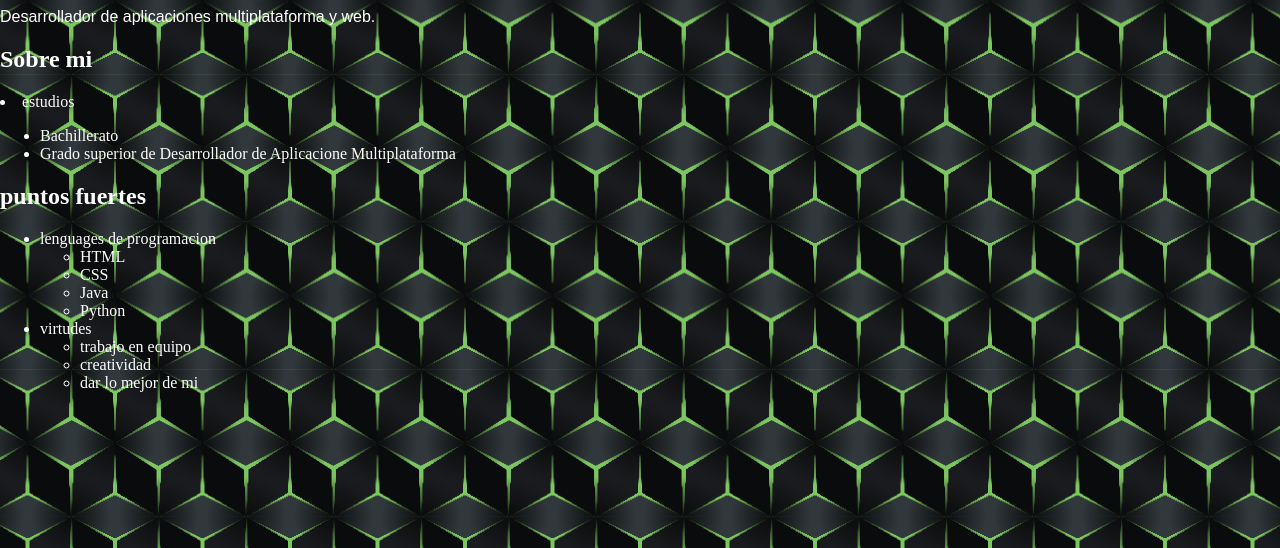
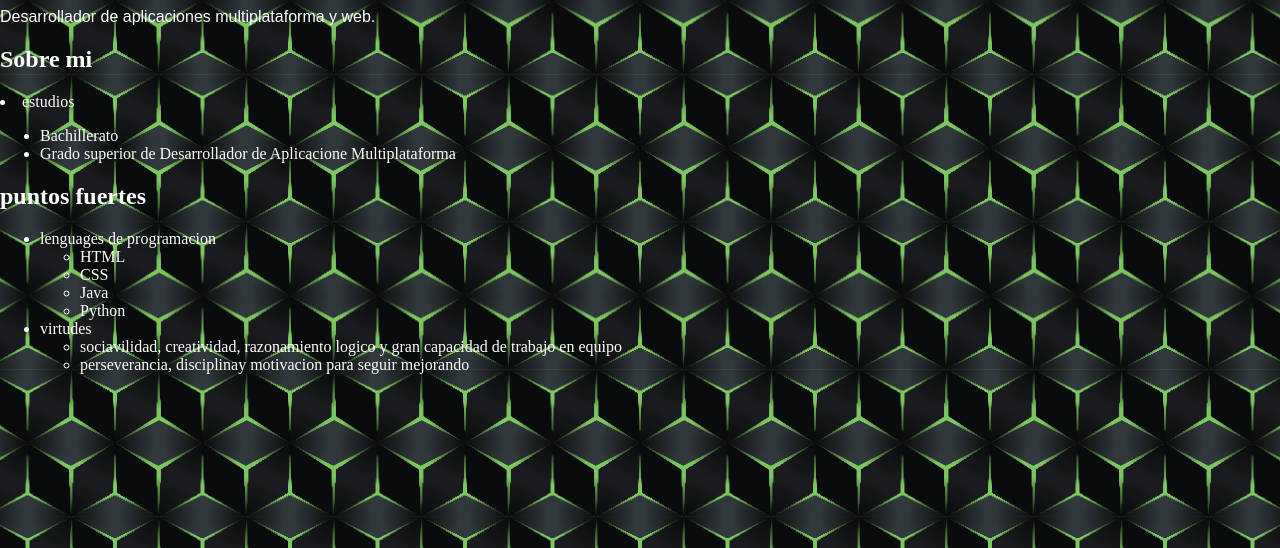
Before and after one commit to isaac-rub/isaac-rub.github.io, a plain HTML site: page index.html in a window 1280 px wide. Shown: the part 312-860 px from the top of the page. Drawn offline with Linux system fonts and the light colour scheme.

Commit message:
virtudes

```diff
--- a/index.html
+++ b/index.html
@@ -76,9 +76,9 @@
               </ul>
             <li>virtudes</li>
               <ul>
-                <li>trabajo en equipo</li>
-                <li>creatividad</li>
-                <li>dar lo mejor de mi</li>
+                <li>sociavilidad, creatividad, razonamiento logico y gran capacidad de trabajo en equipo </li>
+                <li>perseverancia, disciplinay motivacion para seguir mejorando </li>
+
               </ul>
           </ul>
         </article>
```
